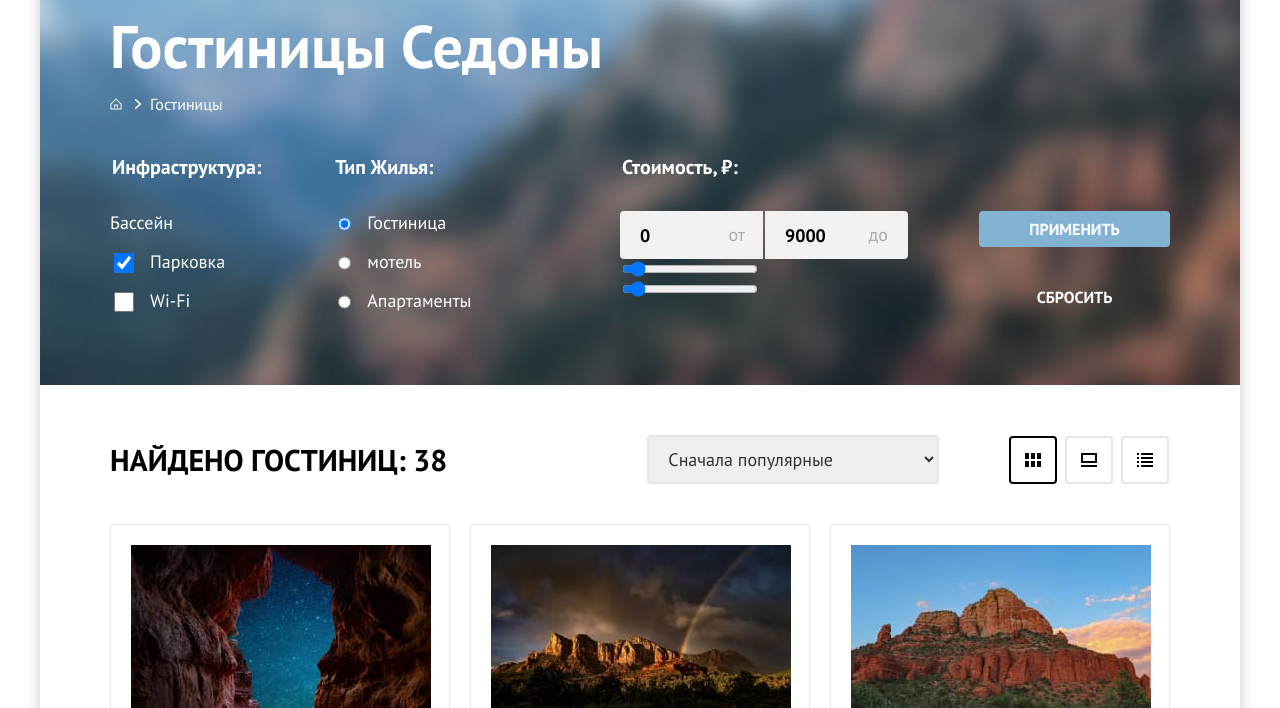
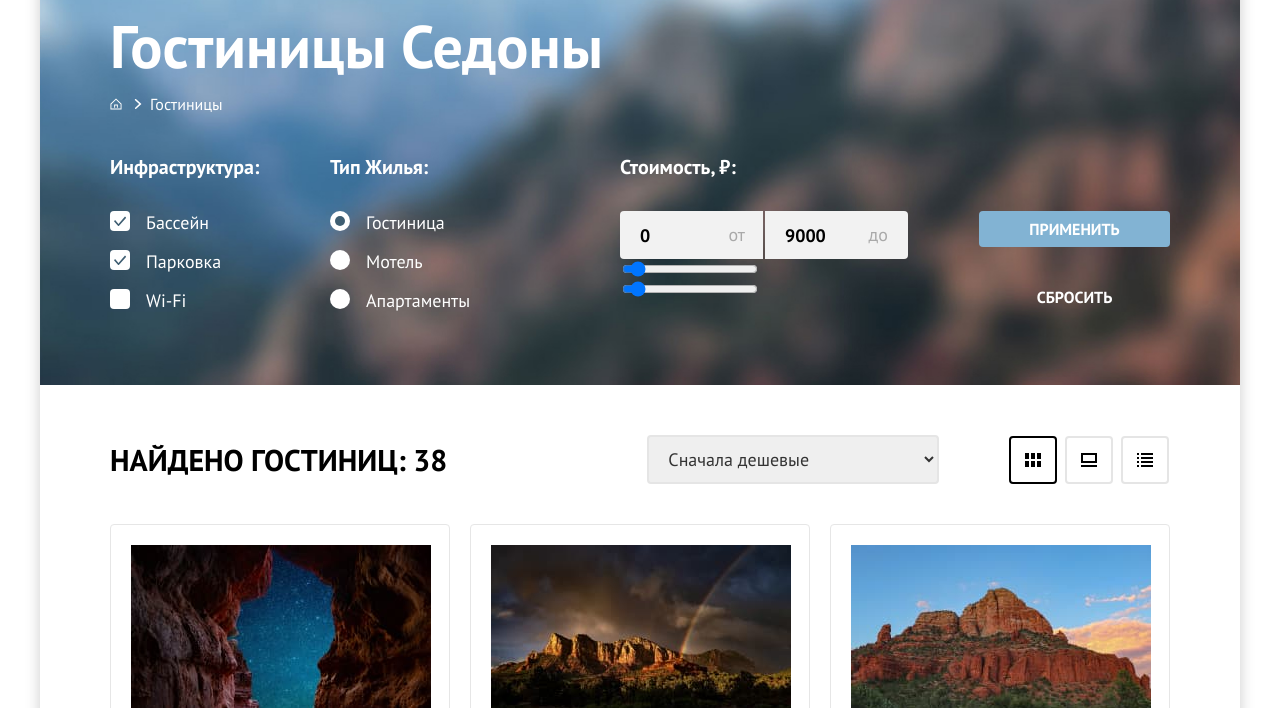
Before and after one commit to htmlacademy-htmlcss/2486063-sedona-1, a plain HTML site: page catalog.html in a window 1280 px wide. Shown: the part 92-800 px from the top of the page. Drawn offline with Linux system fonts and the light colour scheme.

Commit message:
Продолжаю стилизацию фильтра

```diff
--- a/catalog.html
+++ b/catalog.html
@@ -146,26 +146,38 @@
                         <ul class="filter-list">
                           <li class="filter-item">
                             <input
-                              class="visually-hidden"
+                              class="filter-check-input visually-hidden"
                               type="checkbox"
                               name="pool"
                               id="pool"
                               checked
                             />
-                            <label for="pool">Бассейн</label>
+                            <label class="filter-check-label" for="pool"
+                              >Бассейн</label
+                            >
                           </li>
                           <li class="filter-item">
                             <input
+                              class="filter-check-input visually-hidden"
                               type="checkbox"
                               name="parking"
                               id="parking"
                               checked
                             />
-                            <label for="parking">Парковка</label>
+                            <label class="filter-check-label" for="parking"
+                              >Парковка</label
+                            >
                           </li>
                           <li class="filter-item">
-                            <input type="checkbox" name="wi-fi" id="wi-fi" />
-                            <label for="wi-fi">Wi-Fi</label>
+                            <input
+                              class="filter-check-input visually-hidden"
+                              type="checkbox"
+                              name="wi-fi"
+                              id="wi-fi"
+                            />
+                            <label class="filter-check-label" for="wi-fi"
+                              >Wi-Fi</label
+                            >
                           </li>
                         </ul>
                       </fieldset>
@@ -174,28 +186,37 @@
                         <ul class="filter-list">
                           <li class="filter-item">
                             <input
+                              class="filter-radio-input visually-hidden"
                               type="radio"
                               name="type-of-housing"
                               id="hotel"
                               checked
                             />
-                            <label for="hotel">Гостиница</label>
+                            <label class="filter-radio-label" for="hotel"
+                              >Гостиница</label
+                            >
                           </li>
                           <li class="filter-item">
                             <input
+                              class="filter-radio-input visually-hidden"
                               type="radio"
                               name="type-of-housing"
                               id="motel"
                             />
-                            <label for="motel">мотель</label>
+                            <label class="filter-radio-label" for="motel"
+                              >Мотель</label
+                            >
                           </li>
                           <li class="filter-item">
                             <input
+                              class="filter-radio-input visually-hidden"
                               type="radio"
                               name="type-of-housing"
                               id="apartments"
                             />
-                            <label for="apartments">Апартаменты</label>
+                            <label class="filter-radio-label" for="apartments"
+                              >Апартаменты</label
+                            >
                           </li>
                         </ul>
                       </fieldset>
@@ -256,8 +277,8 @@
             <div class="find-hotels-container">
               <h3 class="find-hotels">Найдено гостиниц: 38</h3>
               <select class="sorting" name="sorting" aria-label="Сортировка">
+                <option value="cheap">Сначала дешевые</option>
                 <option value="popular">Сначала популярные</option>
-                <option value="cheap">Сначала дешевые</option>
                 <option value="expensive">Сначала дорогие</option>
               </select>
               <ul class="cards-display">
--- a/styles/styles.css
+++ b/styles/styles.css
@@ -797,29 +797,79 @@ body {
   display: flex;
 }
 
-.filter-item input {
+.filter-check-input {
   cursor: pointer;
   margin-right: 16px;
   margin-bottom: 0;
 }
 
-.filter-hotels legend {
+.filter-title {
+  padding: 0;
   font-weight: 700;
   font-size: 20px;
   line-height: 24px;
   margin-bottom: 32px;
 }
 
-.filter-item label {
+.filter-check-label,
+.filter-radio-label {
   cursor: pointer;
   font-size: 18px;
   line-height: 23px;
+  position: relative;
+  padding-left: 36px;
 }
 
-.filter-list input[type="checkbox"] {
+.filter-check-label::after {
+  position: absolute;
+  content: "";
+  width: 20px;
+  height: 20px;
   border-radius: 4px;
-  min-width: 20px;
-  min-height: 20px;
+  background-color: #fff;
+  left: 0;
+  top: 0;
+}
+
+.filter-check-label::before {
+  position: absolute;
+  content: "";
+  width: 12px;
+  height: 10px;
+  background: url(../images/check-icon.svg) no-repeat;
+  left: 4px;
+  top: 5px;
+  z-index: 1;
+  opacity: 0;
+}
+
+.filter-check-input:checked + .filter-check-label::before,
+.filter-radio-input:checked + .filter-radio-label::before {
+  opacity: 1;
+}
+
+.filter-radio-label::after {
+  position: absolute;
+  content: "";
+  width: 20px;
+  height: 20px;
+  border-radius: 50%;
+  background-color: #fff;
+  left: 0;
+  top: 0;
+}
+
+.filter-radio-label::before {
+  position: absolute;
+  content: "";
+  width: 10px;
+  height: 10px;
+  background: #3f5e72;
+  border-radius: 50%;
+  left: 5px;
+  top: 5px;
+  z-index: 1;
+  opacity: 0;
 }
 
 .filter-price-container {
```
Also changed, not shown: images/check-icon.svg (added).
